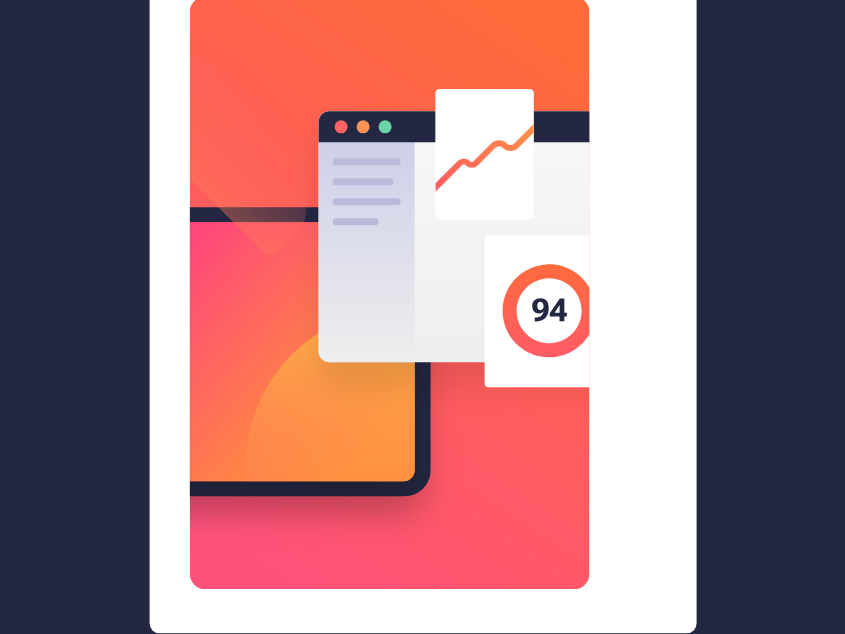
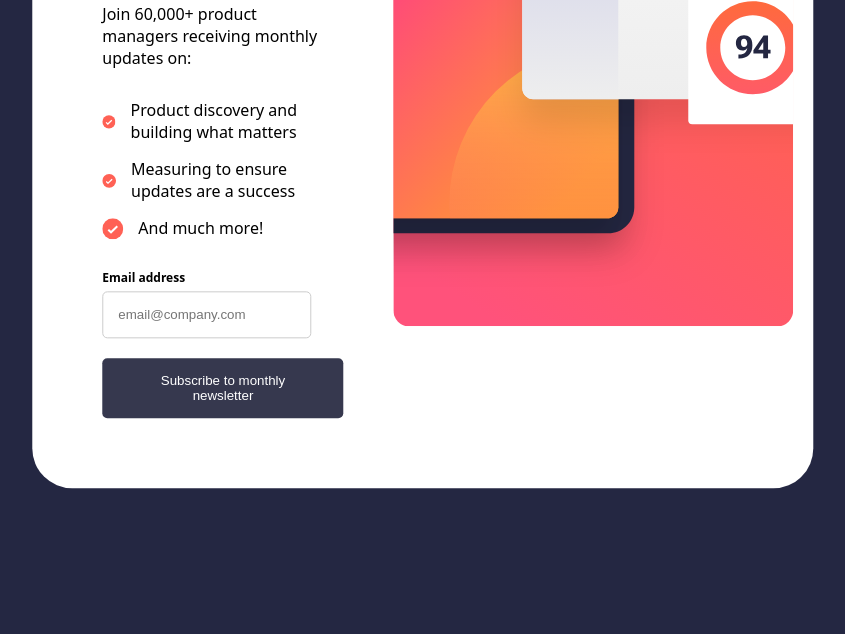
Before and after one commit to adriianoo/newsletter-sign-up, a plain HTML site: page index.html in a window 1280 px wide. Shown: the part 299-933 px from the top of the page, without its empty margins (217-1062 px from the left). After the commit the page ends 800 px from the top, so only its background shows below. Drawn offline with Linux system fonts and the light colour scheme; a web font is replaced by a local one.

Commit message:
initial commit

```diff
--- a/styles/styles.css
+++ b/styles/styles.css
@@ -6,40 +6,69 @@ body {
 }
 
 .container {
+  display: flex;
+  align-items: start;
   position: absolute;
   top: 50%;
   left: 50%;
   transform: translate(-50%, -50%);
-  padding: 40px;
+  padding: 20px;
   background-color: white;
-  border-radius: 10px;
+  border-radius: 40px;
 }
 
 .content {
+  flex: 1;
+  padding: 20px;
+  margin: 30px;
   font-family: system-ui, -apple-system, BlinkMacSystemFont, "Segoe UI", Roboto, Oxygen, Ubuntu, Cantarell, "Open Sans", "Helvetica Neue", sans-serif;
-  /* ul und li noch stylen */
 }
 .content .title {
-  font-size: 24px;
+  font-size: 27px;
 }
 .content p {
+  width: 90%;
   font-size: 16px;
+}
+.content ul {
+  list-style: none;
+  padding-left: 0;
+  margin: 30px auto;
+}
+.content li {
+  display: flex;
+  align-items: center;
+  margin-bottom: 15px;
+}
+.content svg {
+  margin-right: 15px;
 }
 .content h3 {
   font-size: 12px;
   font-weight: 700;
+  margin-bottom: 5px;
 }
-.content input {
-  border: 2px solid #ccc;
+.content input[type=email] {
+  padding: 15px;
+  border: 1px solid #ccc;
   border-radius: 5px;
+  cursor: pointer;
 }
 .content .subscribe-button {
   background-color: hsl(235, 18%, 26%);
   color: white;
   padding: 15px 40px;
-  margin: 15px auto;
+  margin-top: 20px;
   border: none;
   border-radius: 5px;
+  cursor: pointer;
+}
+.content .subscribe-button:hover {
+  background-color: hsl(4, 100%, 67%);
+}
+
+.svg-container {
+  flex: 1;
 }
 
 .attribution {
```
